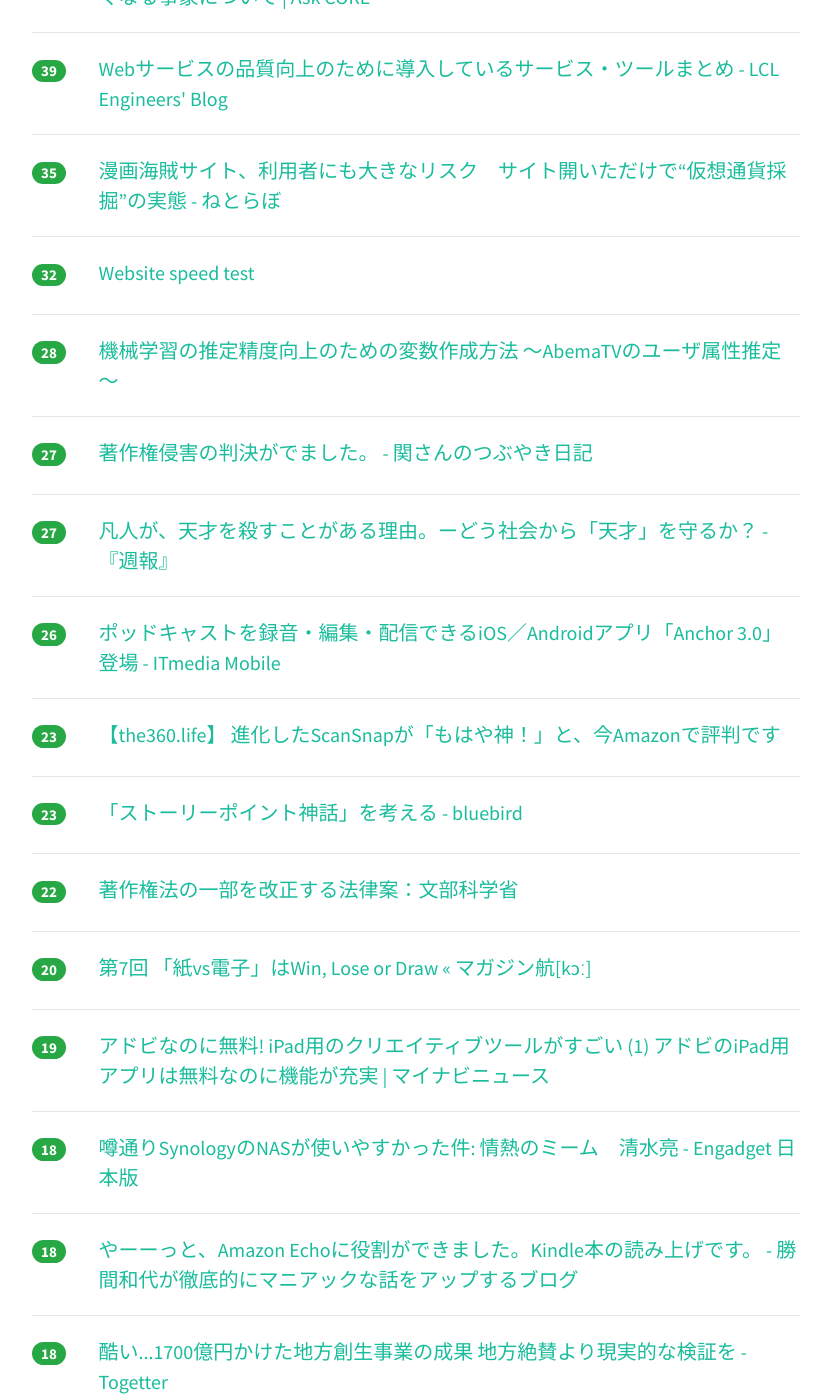
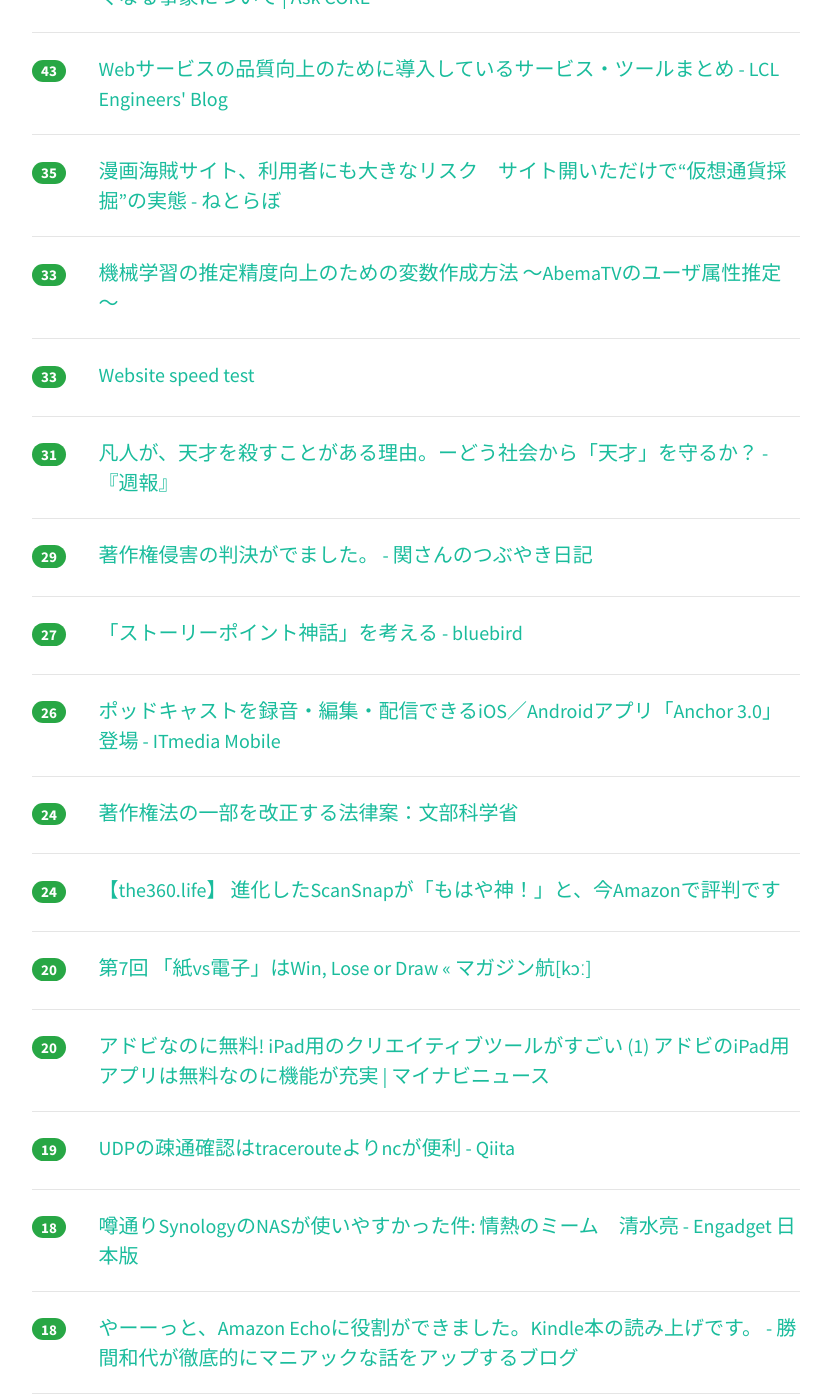
Before and after one commit to yatta47/hatena-matome-site, a Jekyll site: the page built from _posts/2018-02-24-hatena.md, in a window 1280 px wide and 1400 px high, scrolled down 904 px. Shown: the whole window, without its empty margins (224-1051 px from the left). Built offline with Jekyll 4.4.1, drawn with Linux system fonts in a browser that asks for light colours; nearby versions of some CDN libraries; some of the changed text lies outside the part shown.

Commit message:
Updated 2018-02-24

```diff
--- a/_posts/2018-02-24-hatena.md
+++ b/_posts/2018-02-24-hatena.md
@@ -1,43 +1,43 @@
 ---
 layout: post
 title:  "2018-02-24 はてぶIT"
-date:   2018-02-24 13:03:17
+date:   2018-02-24 14:03:43
 tags: [it-hotentry]
 ---
-32 件のデータあり
+35 件のデータあり
 
 <hr><div class="row">
-<div class="col-1"><span class="badge badge-pill badge-success h2">261</span></div>
+<div class="col-1"><span class="badge badge-pill badge-success h2">303</span></div>
 <div class="col-11"><a href='http://vaaaaaanquish.hatenablog.com/entry/2018/02/23/210121' target='_blank'>『人工知能プログラミングのための数学がわかる本』が機械学習研究入門書としてとても良さそうだった - Stimulator</a></div>
 </div>
 <hr>
 <div class="row">
-<div class="col-1"><span class="badge badge-pill badge-success h2">156</span></div>
+<div class="col-1"><span class="badge badge-pill badge-success h2">157</span></div>
 <div class="col-11"><a href='https://git-scm.com/book/ja/v2' target='_blank'>Git - Book</a></div>
 </div>
 <hr>
 <div class="row">
-<div class="col-1"><span class="badge badge-pill badge-success h2">134</span></div>
+<div class="col-1"><span class="badge badge-pill badge-success h2">156</span></div>
 <div class="col-11"><a href='http://www.itmedia.co.jp/mobile/articles/1802/23/news122.html' target='_blank'>Googleが普及に注力　新しいメッセージング規格「RCS」って何？ - ITmedia Mobile</a></div>
 </div>
 <hr>
 <div class="row">
-<div class="col-1"><span class="badge badge-pill badge-success h2">105</span></div>
+<div class="col-1"><span class="badge badge-pill badge-success h2">118</span></div>
 <div class="col-11"><a href='https://gigazine.net/news/20180223-css-keylogger/' target='_blank'>CSSをハックしてパスワードを盗み取るキーロガーが登場 - GIGAZINE</a></div>
 </div>
 <hr>
 <div class="row">
-<div class="col-1"><span class="badge badge-pill badge-success h2">77</span></div>
+<div class="col-1"><span class="badge badge-pill badge-success h2">92</span></div>
 <div class="col-11"><a href='https://slideship.com/users/@iktakahiro/docs/2018/01/JnhLGehLsRw4dcZ42EY3Jf/' target='_blank'>Firebase Authentication を使って得られた知見まとめ - トークンの仕様や注意点など - slideship.com</a></div>
 </div>
 <hr>
 <div class="row">
-<div class="col-1"><span class="badge badge-pill badge-success h2">51</span></div>
+<div class="col-1"><span class="badge badge-pill badge-success h2">67</span></div>
 <div class="col-11"><a href='https://blogs.technet.microsoft.com/askcorejp/2018/02/23/usb_device_problem_after_update/' target='_blank'>更新プログラム適用後、USB デバイス（キーボード及びマウス）が使用できなくなる事象について | Ask CORE</a></div>
 </div>
 <hr>
 <div class="row">
-<div class="col-1"><span class="badge badge-pill badge-success h2">39</span></div>
+<div class="col-1"><span class="badge badge-pill badge-success h2">43</span></div>
 <div class="col-11"><a href='http://techblog.lclco.com/entry/2018/02/23/090000' target='_blank'>Webサービスの品質向上のために導入しているサービス・ツールまとめ - LCL Engineers' Blog</a></div>
 </div>
 <hr>
@@ -47,23 +47,28 @@ tags: [it-hotentry]
 </div>
 <hr>
 <div class="row">
-<div class="col-1"><span class="badge badge-pill badge-success h2">32</span></div>
+<div class="col-1"><span class="badge badge-pill badge-success h2">33</span></div>
+<div class="col-11"><a href='https://www.slideshare.net/MasatoshiAbe/abematv-88705806' target='_blank'>機械学習の推定精度向上のための変数作成方法 ～AbemaTVのユーザ属性推定～</a></div>
+</div>
+<hr>
+<div class="row">
+<div class="col-1"><span class="badge badge-pill badge-success h2">33</span></div>
 <div class="col-11"><a href='https://tools.pingdom.com/' target='_blank'>Website speed test</a></div>
 </div>
 <hr>
 <div class="row">
-<div class="col-1"><span class="badge badge-pill badge-success h2">28</span></div>
-<div class="col-11"><a href='https://www.slideshare.net/MasatoshiAbe/abematv-88705806' target='_blank'>機械学習の推定精度向上のための変数作成方法 ～AbemaTVのユーザ属性推定～</a></div>
+<div class="col-1"><span class="badge badge-pill badge-success h2">31</span></div>
+<div class="col-11"><a href='http://yuiga-k.hatenablog.com/entry/2018/02/23/113000' target='_blank'>凡人が、天才を殺すことがある理由。ーどう社会から「天才」を守るか？ - 『週報』</a></div>
 </div>
 <hr>
 <div class="row">
-<div class="col-1"><span class="badge badge-pill badge-success h2">27</span></div>
+<div class="col-1"><span class="badge badge-pill badge-success h2">29</span></div>
 <div class="col-11"><a href='http://raw18.blog.fc2.com/blog-entry-29.html' target='_blank'>著作権侵害の判決がでました。 - 関さんのつぶやき日記</a></div>
 </div>
 <hr>
 <div class="row">
 <div class="col-1"><span class="badge badge-pill badge-success h2">27</span></div>
-<div class="col-11"><a href='http://yuiga-k.hatenablog.com/entry/2018/02/23/113000' target='_blank'>凡人が、天才を殺すことがある理由。ーどう社会から「天才」を守るか？ - 『週報』</a></div>
+<div class="col-11"><a href='http://blog.fieldnotes.jp/entry/criticism-about-storypoint' target='_blank'>「ストーリーポイント神話」を考える - bluebird</a></div>
 </div>
 <hr>
 <div class="row">
@@ -72,18 +77,13 @@ tags: [it-hotentry]
 </div>
 <hr>
 <div class="row">
-<div class="col-1"><span class="badge badge-pill badge-success h2">23</span></div>
-<div class="col-11"><a href='http://the360.life/U1301.doit?id=2651' target='_blank'>【the360.life】 進化したScanSnapが「もはや神！」と、今Amazonで評判です</a></div>
+<div class="col-1"><span class="badge badge-pill badge-success h2">24</span></div>
+<div class="col-11"><a href='http://www.mext.go.jp/b_menu/houan/an/detail/1401718.htm' target='_blank'>著作権法の一部を改正する法律案：文部科学省</a></div>
 </div>
 <hr>
 <div class="row">
-<div class="col-1"><span class="badge badge-pill badge-success h2">23</span></div>
-<div class="col-11"><a href='http://blog.fieldnotes.jp/entry/criticism-about-storypoint' target='_blank'>「ストーリーポイント神話」を考える - bluebird</a></div>
-</div>
-<hr>
-<div class="row">
-<div class="col-1"><span class="badge badge-pill badge-success h2">22</span></div>
-<div class="col-11"><a href='http://www.mext.go.jp/b_menu/houan/an/detail/1401718.htm' target='_blank'>著作権法の一部を改正する法律案：文部科学省</a></div>
+<div class="col-1"><span class="badge badge-pill badge-success h2">24</span></div>
+<div class="col-11"><a href='http://the360.life/U1301.doit?id=2651' target='_blank'>【the360.life】 進化したScanSnapが「もはや神！」と、今Amazonで評判です</a></div>
 </div>
 <hr>
 <div class="row">
@@ -92,8 +92,13 @@ tags: [it-hotentry]
 </div>
 <hr>
 <div class="row">
+<div class="col-1"><span class="badge badge-pill badge-success h2">20</span></div>
+<div class="col-11"><a href='https://news.mynavi.jp/article/20180224-adobe/' target='_blank'>アドビなのに無料! iPad用のクリエイティブツールがすごい (1) アドビのiPad用アプリは無料なのに機能が充実 | マイナビニュース</a></div>
+</div>
+<hr>
+<div class="row">
 <div class="col-1"><span class="badge badge-pill badge-success h2">19</span></div>
-<div class="col-11"><a href='https://news.mynavi.jp/article/20180224-adobe/' target='_blank'>アドビなのに無料! iPad用のクリエイティブツールがすごい (1) アドビのiPad用アプリは無料なのに機能が充実 | マイナビニュース</a></div>
+<div class="col-11"><a href='https://qiita.com/mokrai/items/f6e4c0ff626103ebf324' target='_blank'>UDPの疎通確認はtracerouteよりncが便利 - Qiita</a></div>
 </div>
 <hr>
 <div class="row">
@@ -117,13 +122,13 @@ tags: [it-hotentry]
 </div>
 <hr>
 <div class="row">
-<div class="col-1"><span class="badge badge-pill badge-success h2">13</span></div>
-<div class="col-11"><a href='http://www.itmedia.co.jp/news/articles/1802/23/news111.html' target='_blank'>iPhone Xは、鼻の穴を見てFace IDを認証している？　マスク問題の真相に迫った - ITmedia NEWS</a></div>
+<div class="col-1"><span class="badge badge-pill badge-success h2">15</span></div>
+<div class="col-11"><a href='https://jp.vice.com/lifestyle/millennials-have-discovered-going-out-sucks' target='_blank'>〈老人化〉する若者たち | VICE JAPAN</a></div>
 </div>
 <hr>
 <div class="row">
 <div class="col-1"><span class="badge badge-pill badge-success h2">13</span></div>
-<div class="col-11"><a href='https://jp.vice.com/lifestyle/millennials-have-discovered-going-out-sucks' target='_blank'>〈老人化〉する若者たち | VICE JAPAN</a></div>
+<div class="col-11"><a href='http://www.itmedia.co.jp/news/articles/1802/23/news111.html' target='_blank'>iPhone Xは、鼻の穴を見てFace IDを認証している？　マスク問題の真相に迫った - ITmedia NEWS</a></div>
 </div>
 <hr>
 <div class="row">
@@ -137,8 +142,18 @@ tags: [it-hotentry]
 </div>
 <hr>
 <div class="row">
+<div class="col-1"><span class="badge badge-pill badge-success h2">12</span></div>
+<div class="col-11"><a href='http://www.monthly-hack.com/entry/2018/02/23/203208' target='_blank'>VQ-VAEの追試で得たWaveNetのノウハウをまとめてみた。 - Monthly Hacker's Blog</a></div>
+</div>
+<hr>
+<div class="row">
 <div class="col-1"><span class="badge badge-pill badge-success h2">11</span></div>
 <div class="col-11"><a href='https://anond.hatelabo.jp/20180223191545' target='_blank'>ブコメを修正するとき</a></div>
+</div>
+<hr>
+<div class="row">
+<div class="col-1"><span class="badge badge-pill badge-success h2">11</span></div>
+<div class="col-11"><a href='http://sionff.hatenablog.jp/entry/2018/02/23/150000#f-16c529c3' target='_blank'>転職します。IT未経験からSESを経て事業会社へ……転職活動で感じたこと - 周回遅れでIT業界デビューしたエンジニアのブログ</a></div>
 </div>
 <hr>
 <div class="row">
@@ -147,18 +162,13 @@ tags: [it-hotentry]
 </div>
 <hr>
 <div class="row">
-<div class="col-1"><span class="badge badge-pill badge-success h2">11</span></div>
-<div class="col-11"><a href='https://qiita.com/mokrai/items/f6e4c0ff626103ebf324' target='_blank'>UDPの疎通確認はtracerouteよりncが便利 - Qiita</a></div>
+<div class="col-1"><span class="badge badge-pill badge-success h2">10</span></div>
+<div class="col-11"><a href='https://circleci.com/sunset1-0/' target='_blank'>Sunsetting CircleCI 1.0 - CircleCI</a></div>
 </div>
 <hr>
 <div class="row">
-<div class="col-1"><span class="badge badge-pill badge-success h2">10</span></div>
-<div class="col-11"><a href='http://sionff.hatenablog.jp/entry/2018/02/23/150000#f-16c529c3' target='_blank'>転職します。IT未経験からSESを経て事業会社へ……転職活動で感じたこと - 周回遅れでIT業界デビューしたエンジニアのブログ</a></div>
-</div>
-<hr>
-<div class="row">
-<div class="col-1"><span class="badge badge-pill badge-success h2">10</span></div>
-<div class="col-11"><a href='https://circleci.com/sunset1-0/' target='_blank'>Sunsetting CircleCI 1.0 - CircleCI</a></div>
+<div class="col-1"><span class="badge badge-pill badge-success h2">9</span></div>
+<div class="col-11"><a href='http://blog.livedoor.jp/takashikiso_casino/archives/9774274.html' target='_blank'>カジノ合法化に関する100の質問 : 全てのゲーム会社に考えて欲しい「プロ認定制度」の問題点と新しい提案</a></div>
 </div>
 <hr>
 <div class="row">
@@ -166,3 +176,8 @@ tags: [it-hotentry]
 <div class="col-11"><a href='https://www.buzzfeed.com/jp/eccjp/tsugino-genbamade-shinenai' target='_blank'>ここテストに出ます！ 必修オタク英語構文10選</a></div>
 </div>
 <hr>
+<div class="row">
+<div class="col-1"><span class="badge badge-pill badge-success h2">6</span></div>
+<div class="col-11"><a href='http://b.hatena.ne.jp/entry/subnacchi.hatenablog.com/entry/2018/02/23/205935' target='_blank'>はてなブックマーク - コラの方が有名な漫画のシーン５選 - わいわい保管庫</a></div>
+</div>
+<hr>
```
